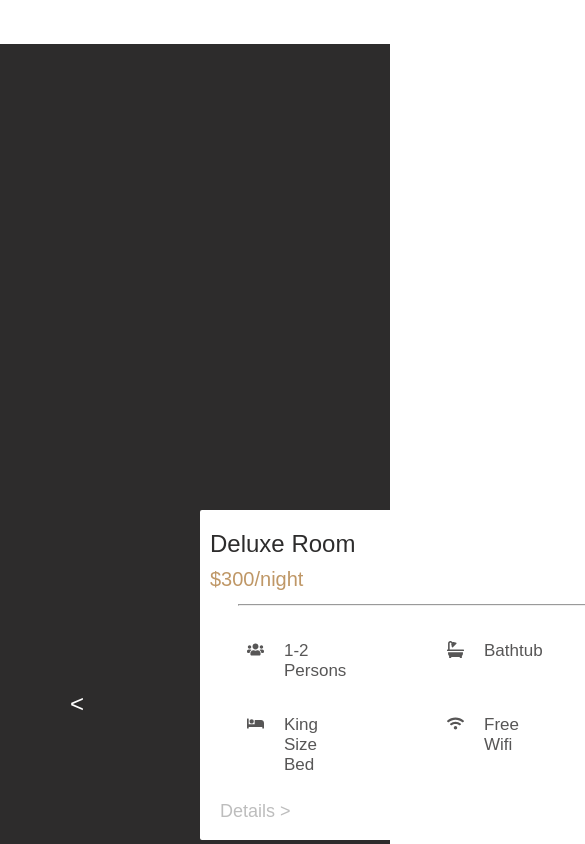
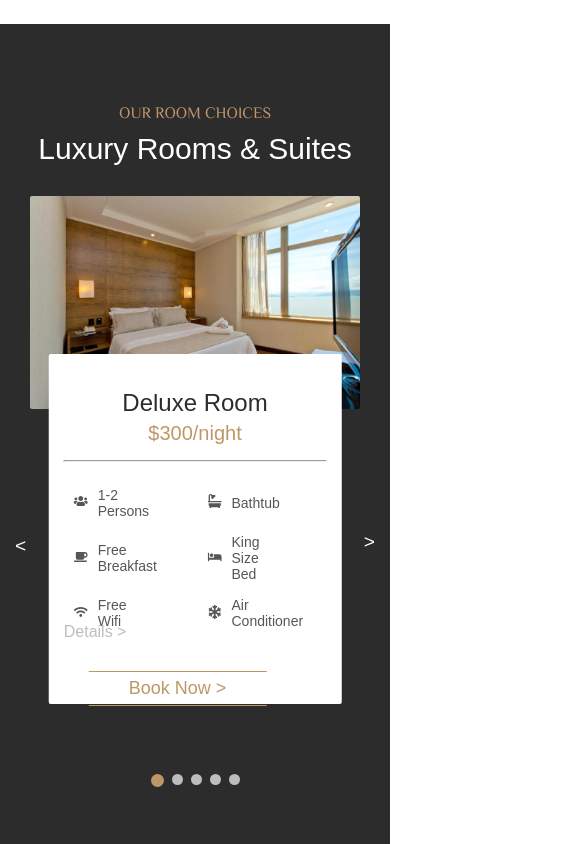
Before and after one commit to trabalhoWebUFSC/trabalhoWebUFSC, a React (Create React App) app in the folder frontend/: page / in a window 390 px wide. Shown: the part 900-1744 px from the top of the page, 585 px wide, since content can reach past the window. Built offline with nearby package versions, Linux system fonts and the light colour scheme; a web font is replaced by a local one.

Commit message:
Update RoomChoice.module.css

```diff
--- a/frontend/src/components/RoomChoice/RoomChoice.module.css
+++ b/frontend/src/components/RoomChoice/RoomChoice.module.css
@@ -7,6 +7,7 @@
     background-color: #2D2C2C;
     margin-top: 100px;
     padding-bottom: 100px;
+    overflow: hidden;
 
 
 }
@@ -169,3 +170,263 @@
   width: 13px;
   height: 13px;
 }
+
+
+
+@media (max-width: 768px) {
+
+
+    .roomSection {
+        margin-top: 80px;
+        padding-bottom: 100px;
+        padding-left: 30px;
+        padding-right: 30px;
+        overflow-x: hidden;
+        position: relative;
+        display: flex;
+        flex-direction: column;
+        align-items: center;
+        padding-top:30px;
+
+    }
+
+    .Title,
+    .subTitle {
+        margin-left: 0;
+        text-align: center;
+        order:1;
+    }
+
+    .Title {
+        padding-top: 50px;
+        font-size: 16px;
+    }
+
+    .subTitle {
+        font-size: 30px;
+        margin-top: 10px;
+    }
+
+    .roomImg {
+        display: block;
+        width: 100%;
+        max-width: 500px;
+        height: auto;
+        margin-left: auto;
+        margin-right: auto;
+        margin-top: 30px;
+        margin-bottom: 0;
+        position: relative;
+        z-index: 1;
+        order:2;
+    }
+
+    .roomCard {
+        width: 75%;
+        max-width: 450px;
+        height: 350px;
+        position: absolute;
+        z-index: 5;
+        left: 50%;
+        order:3;
+        transform: translateX(-50%);
+        top: 330px;
+        padding: 15px 15px 20px 15px;
+        margin-left: 0;
+        margin-top: 0;
+    }
+
+
+    .suiteName,
+    .price {
+        margin-left: 0;
+        text-align: center;
+    }
+
+    .price {
+        padding-top: 5px;
+        margin-bottom: 10px;
+    }
+
+
+    .featuresContainer {
+        display: grid;
+        grid-template-columns: repeat(2, 1fr);
+        column-gap: 5px;
+        row-gap: 20px;
+        padding-top: 15px;
+    }
+
+    .featureItem {
+        margin-left: 10px;
+        margin-top: 16px;
+        display: flex;
+        gap: 10px;
+        align-items: center;
+        justify-content: flex-start;
+        font-size: 14px;
+    }
+
+
+    .featureItem img {
+        width: 20px;
+        height: auto;
+    }
+
+    .Line {
+        width: 100%;
+        margin-left: 0;
+        margin-top: 15px;
+    }
+
+    .detailsLink {
+        display: inline-block;
+        margin-left: 0;
+        font-size: 16px;
+    }
+
+    .bookBtn {
+        margin-top:30px;
+        margin-left: 25px;
+        display: inline-block;
+        padding: 6px 40px;
+        font-size: 18px;
+    }
+
+
+    .arrowBtn {
+        display: block;
+        font-size: 1.2rem;
+        top: 45%;
+        margin-top: 0;
+    }
+
+    .arrowBtn:first-of-type {
+        left: 15px;
+        margin-left:0;
+        top:251px;
+
+    }
+
+    .arrowBtn:last-of-type {
+        right: 15px;
+        margin-left: 0;
+        padding-top:400px;
+    }
+
+    .dotsContainer {
+        padding-top: 350px;
+        order:4;
+    }
+}
+
+
+@media (min-width: 780px) and (max-width: 1280px) {
+    .sliderContainer {
+        display: flex;
+        justify-content: center;
+        align-items: center;
+        position: relative;
+        width: 90%;
+        max-width: 950px;
+        margin: 0 auto;
+        margin-top: 50px;
+    }
+
+
+    .roomImg, .roomCard {
+        margin-left: 0;
+        margin-top: 0;
+        margin-bottom: 0;
+    }
+
+
+    .Title {
+        margin-left: 0;
+        text-align: center;
+        padding-top: 50px;
+    }
+
+    .subTitle {
+        margin-left: 0;
+        text-align: center;
+        font-size: 40px;
+    }
+
+
+    .roomImage {
+        width: 100%;
+        max-width: 800px;
+        position: relative;
+    }
+
+    .roomImg {
+        width: 100%;
+        height: auto;
+    }
+    .roomCard {
+        width: 450px;
+        height: auto;
+        position: absolute;
+        z-index: 2;
+        top:130%;
+        left: 50%;
+        padding: 20px;
+        transform: translate(-50%, -50%);
+    }
+
+    .Line {
+        width: 85%;
+        margin: 15px auto;
+    }
+
+    .bookBtn {
+        margin-left: 250px;
+        font-size: 25px;
+        margin-top:-20px;
+    }
+
+    .featuresContainer {
+        grid-template-columns: 1fr 1fr;
+        row-gap: 60px;
+        column-gap: 10px;
+        padding-top: 20px;
+        font-size: 16px;
+
+    }
+
+    .featureItem {
+        margin-left: 10px;
+        gap: 10px;
+    }
+
+    .arrowBtn {
+        position: absolute;
+        top: 50%;
+        transform: translateY(-50%);
+        z-index: 3;
+    }
+
+    .arrowBtn:first-of-type {
+        left: 0;
+        margin-left: -30px;
+        margin-top: 0;
+    }
+
+    .arrowBtn:last-of-type {
+        right: 0;
+        margin-left: 0;
+        margin-right: -30px;
+        margin-top: 0;
+    }
+
+    .dotsContainer {
+        margin-top: 320px;
+    }
+
+
+    .cardActions {
+        margin-top:40px;
+    }
+
+}
```
